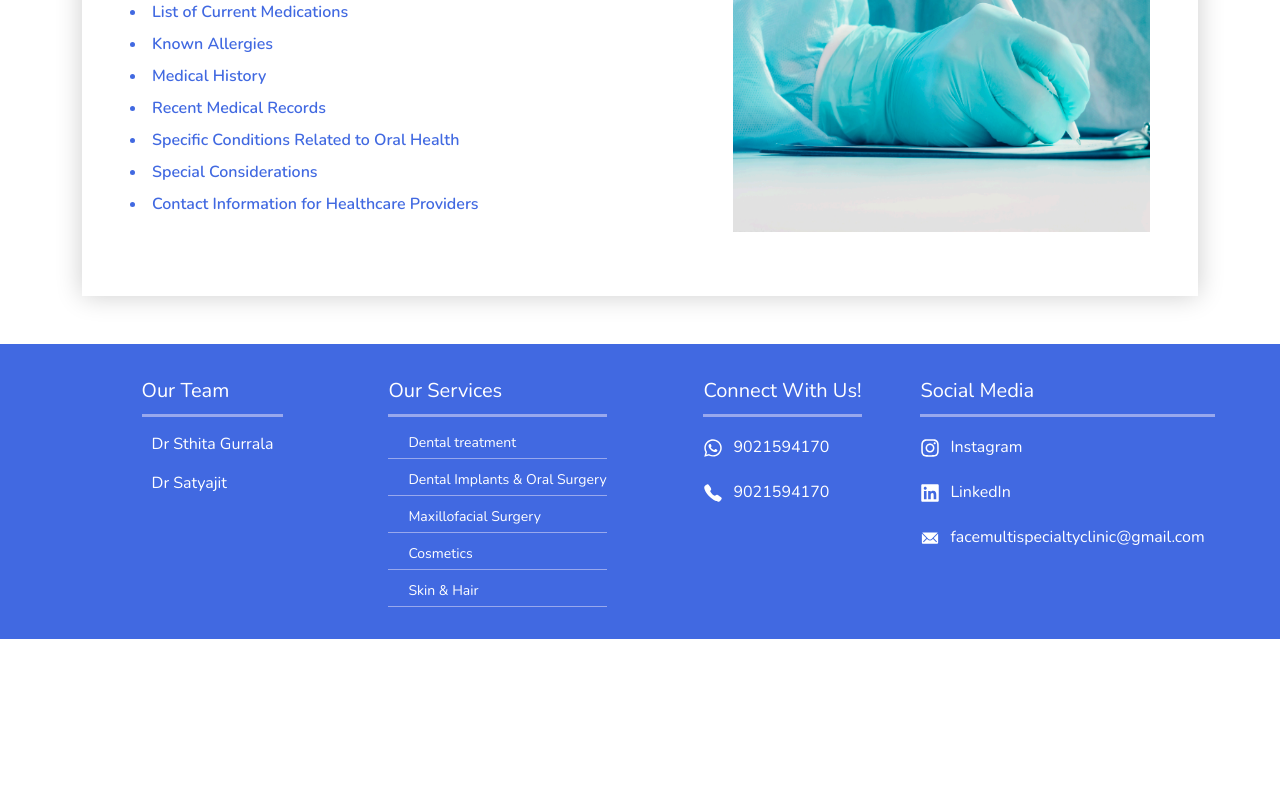
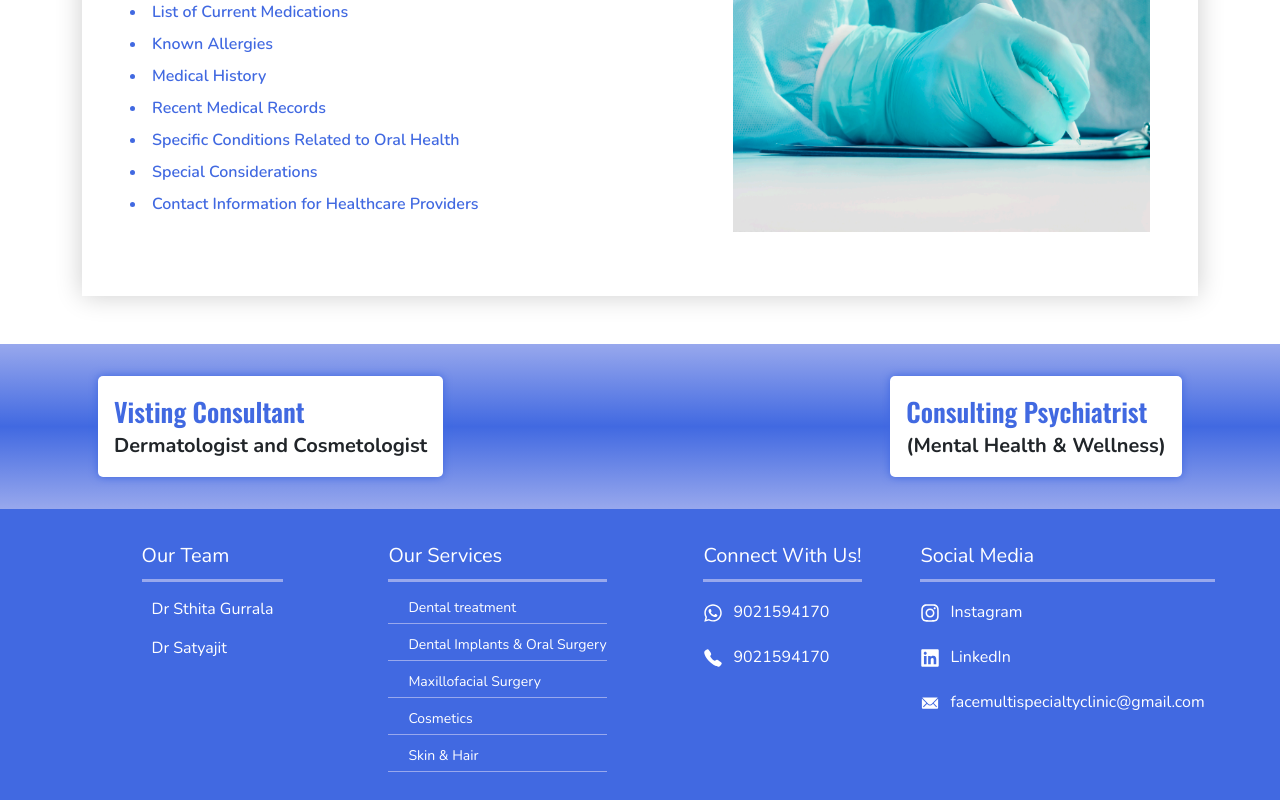
Before and after one commit to vkn5495/clinic-web-site, a React (Create React App) app: page / in a window 1280 px wide. Shown: the part 2859-3659 px from the top of the page. Before the commit the page ends 3498 px from the top, so only its background shows below. Built offline with nearby package versions, Linux system fonts and the light colour scheme; a web font is replaced by a local one.

Commit message:
added consult section

```diff
--- a/src/pages/Home/Home.css
+++ b/src/pages/Home/Home.css
@@ -1010,6 +1010,37 @@
   background-color: #ffffff50;
   border-radius: 8px;
 }
+.visting_consultant_two {
+  /* background-color: var(--secondary-color); */
+  background: linear-gradient(
+    var(--secondary-color),
+    var(--main-color),
+    var(--secondary-color)
+  );
+}
+.visting_consultant_two_details {
+  display: flex;
+  align-items: center;
+  justify-content: space-between;
+}
+.visting_consultant_two_details_box {
+  padding: 1rem;
+  margin: 2rem 1rem;
+  background-color: var(--white-color);
+  border-radius: 5px;
+  box-shadow: var(--main-color) 0 0 0.5rem;
+}
+.visting_consultant_two_details_head {
+  font-size: 26px;
+  font-weight: 600;
+  font-family: var(--ff-height);
+  color: var(--main-color);
+}
+.visting_consultant_two_details_des {
+  font-size: 20px;
+  font-weight: 700;
+  font-family: var(--ff-normal);
+}
 
 @media (max-width: 1399px) {
   .bio_of_doc_details {
--- a/src/pages/Home/Home.jsx
+++ b/src/pages/Home/Home.jsx
@@ -610,19 +610,26 @@ const VistingConsultantTwo = () => {
     {
       head: "Visting Consultant",
       des: "Dermatologist and Cosmetologist",
-      // img: VistingConsultant
     },
     {
       head: "Consulting Psychiatrist",
       des: '(Mental Health & Wellness)',
-      // img:Consulting Psychiatrist
     }
   ]
   return (
     <div className="visting_consultant_two">
       <div className="visting_consultant_two_content container">
         <div className="visting_consultant_two_details">
-          hi hello
+          {
+            visitConsult?.map((item, id) => {
+              return (
+                <div key={id} className="visting_consultant_two_details_box">
+                  <div className="visting_consultant_two_details_head">{item?.head}</div>
+                  <div className="visting_consultant_two_details_des">{item?.des}</div>
+                </div>
+              )
+            })
+          }
         </div>
       </div>
     </div>
@@ -693,6 +700,7 @@ const Home = () => {
 
         {/* <PatientSpeak /> */}
         {/* <VistingConsultant /> */}
+        <VistingConsultantTwo />
       </div>
     </div>
   )
--- a/src/pages/Meet/Meet.css
+++ b/src/pages/Meet/Meet.css
@@ -52,9 +52,9 @@
   color: var(--main-color);
 }
 .meet_us_des_sub_title {
-  font-size: 20px;
+  font-size: 24px;
   font-weight: 700;
-  font-family: var(--ff-heading);
+  font-family: var(--ff-normal);
   margin: 1rem 0;
   color: var(--secondary-color);
   filter: brightness(0.5);
@@ -82,8 +82,9 @@
   width: 23rem;
   height: 23rem;
   object-fit: cover;
+  background-color: lavender;
   border-radius: 50%;
-  border: 10px solid var(--secondary-color);
+  /* border: 10px solid var(--secondary-color); */
   /* margin-left: 30px; */
   /* margin-bottom: 15px;*/
   /* vertical-align: middle; */
```
